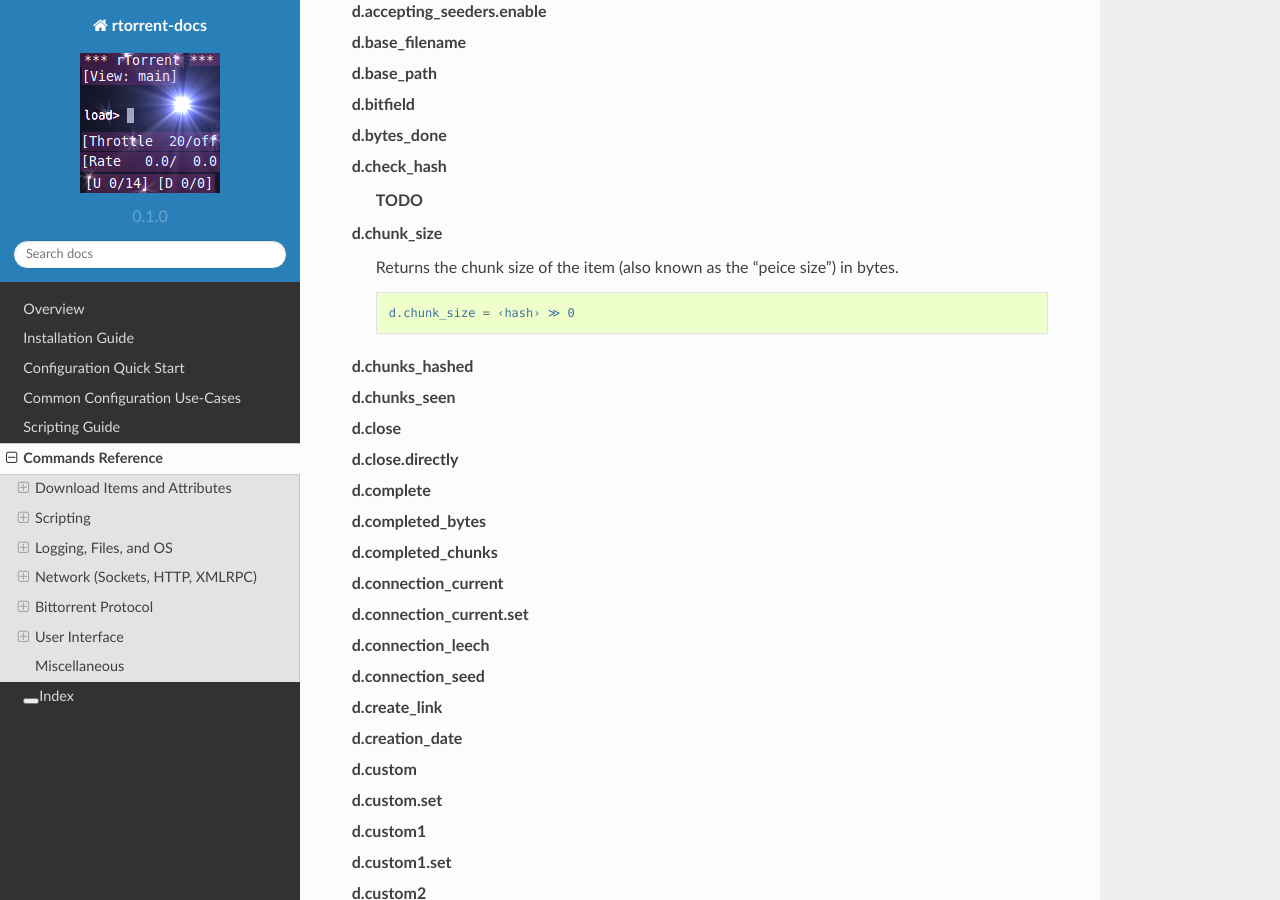
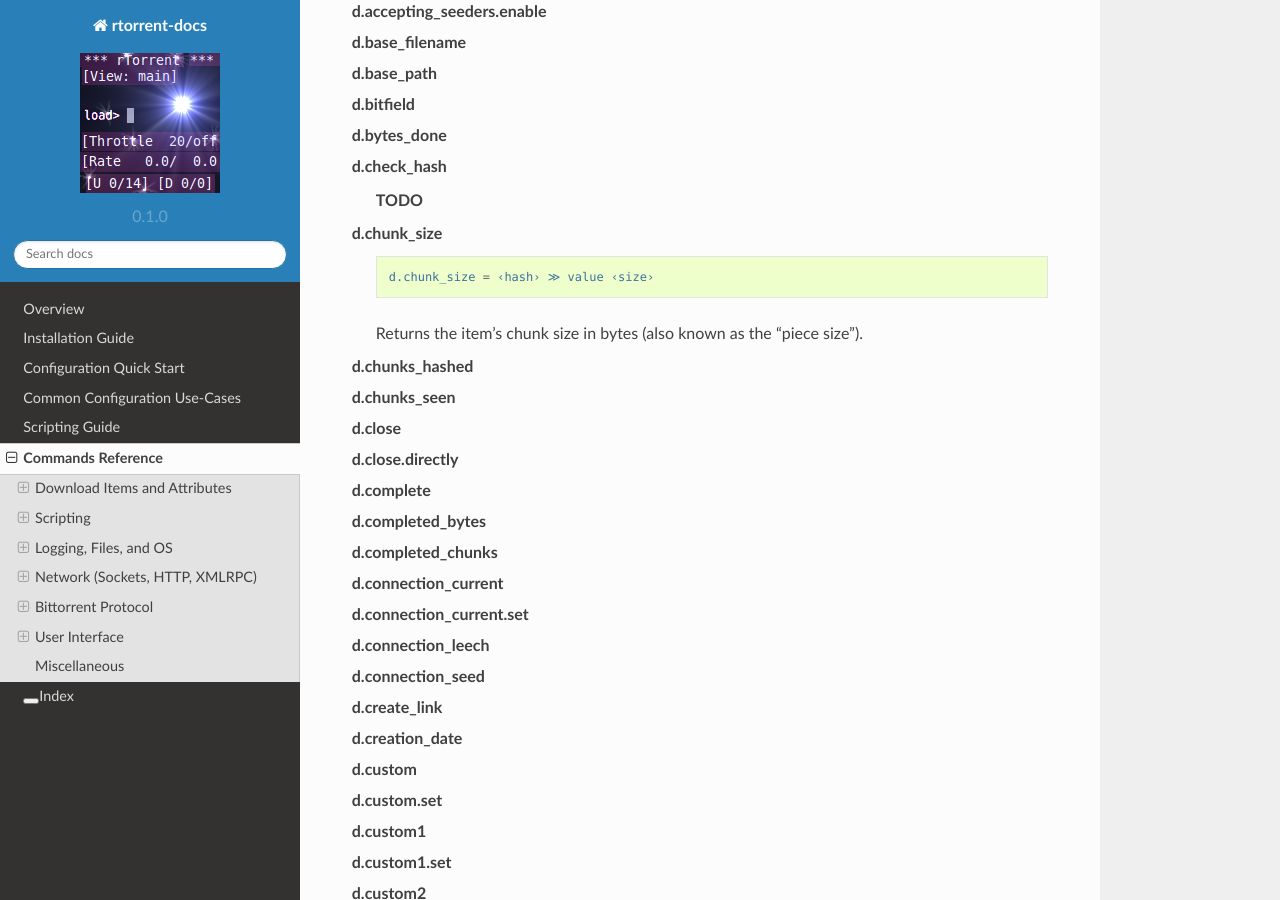
Before and after one commit to rtorrent-community/rtorrent-docs, a Sphinx documentation site: the page built from docs/cmd-ref.rst, in a window 1280 px wide and 900 px high, scrolled down 1484 px. Built offline with Sphinx 7.4.7 and the Read the Docs theme 2.0.0, drawn with Linux system fonts in a browser that asks for light colours.

Commit message:
typo + wording

```diff
--- a/docs/include-cmd-items.rst
+++ b/docs/include-cmd-items.rst
@@ -24,12 +24,12 @@ All `d.*` commands take an info hash as the first argument when called over the
 
     d.chunk_size
 
-        Returns the chunk size of the item (also known as the
-        "peice size") in bytes.
-
         .. code-block:: ini
 
-           d.chunk_size = ‹hash› ≫ 0
+            d.chunk_size = ‹hash› ≫ value ‹size›
+
+        Returns the item's chunk size in bytes (also known as the “piece size”).
+
 
     d.chunks_hashed
     d.chunks_seen
```
